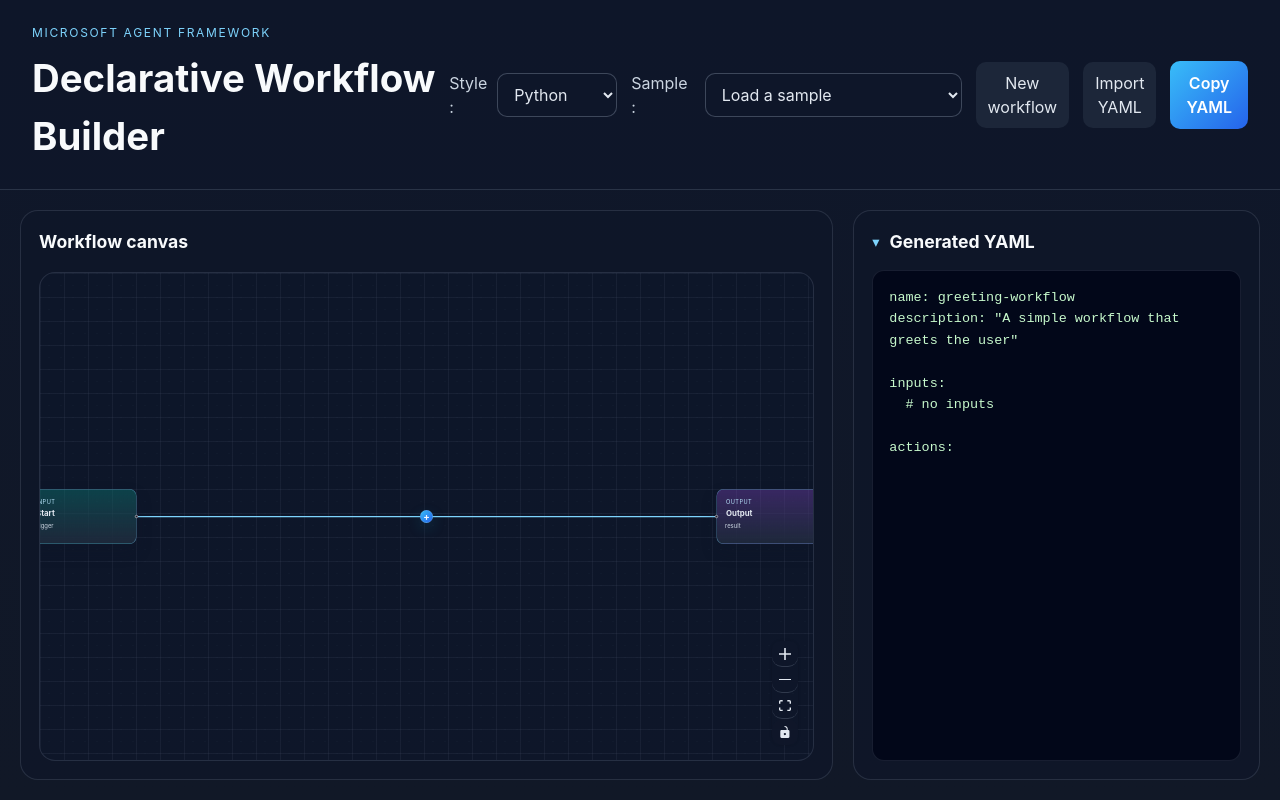
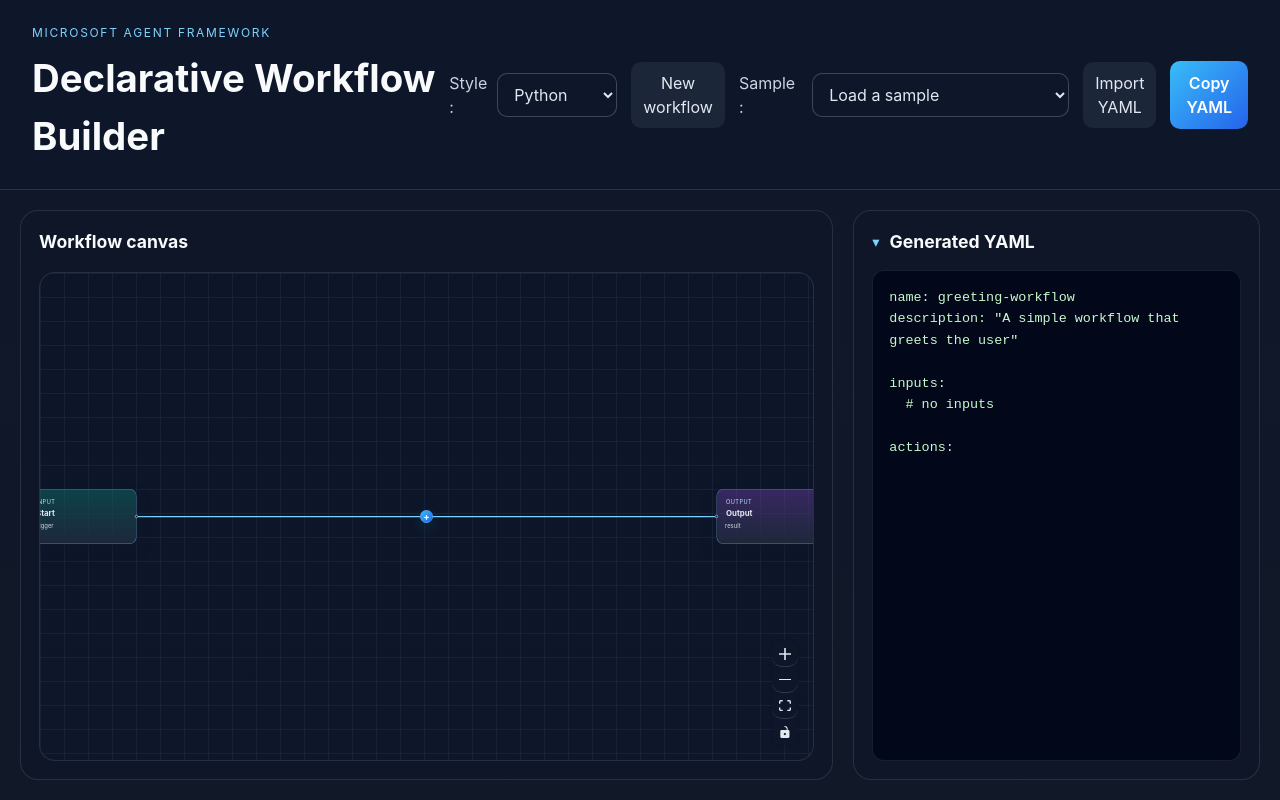
Before and after one commit to shigeyf/microsoft-agent-framework-workflow-builder-ui, a React (Vite) app in the folder src/ui/: page / in a window 1280 px wide. Built offline with nearby package versions, Linux system fonts and the light colour scheme.

Commit message:
refactor: move new workflow button next to the style selector

```diff
--- a/src/ui/src/features/workflow-builder/components/WorkflowHeader.tsx
+++ b/src/ui/src/features/workflow-builder/components/WorkflowHeader.tsx
@@ -84,6 +84,14 @@ export function WorkflowHeader({
           </select>
         </label>
 
+        <button
+          type="button"
+          className="secondary-button"
+          onClick={onNewWorkflow}
+        >
+          New workflow
+        </button>
+
         <label className="segmented-control">
           <span>Sample :</span>
           <select
@@ -113,14 +121,6 @@ export function WorkflowHeader({
         <button
           type="button"
           className="secondary-button"
-          onClick={onNewWorkflow}
-        >
-          New workflow
-        </button>
-
-        <button
-          type="button"
-          className="secondary-button"
           onClick={() => fileInputRef.current?.click()}
         >
           Import YAML
```
